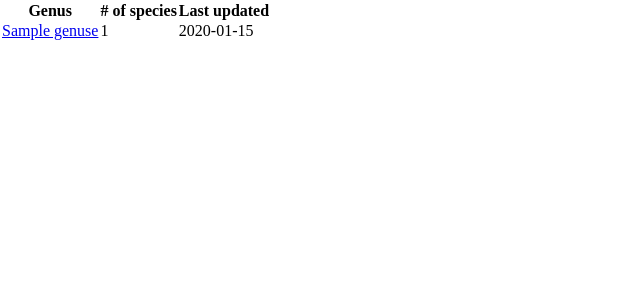
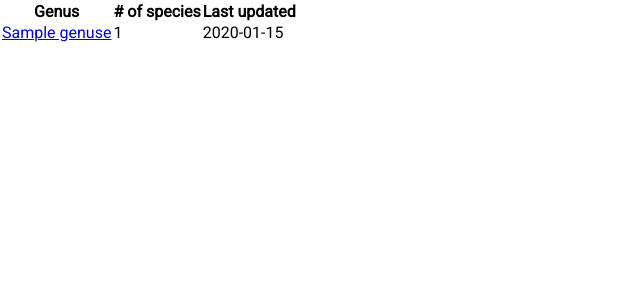
Before and after one commit to katebalan/eating_project, a Symfony app: template app/Resources/views/genus/list.html.twig in a window 1280 px wide. Shown: the top 300 px of the page, without its empty margins (0-640 px from the left). Run offline with Twig, Linux system fonts and the light colour scheme; the template is opened without the code that fills it: most values are stand-ins (such as "Sample title", 1, 10 or a date in 2020); some libraries are stand-ins or nearby versions.

Commit message:
font-family

```diff
--- a/app/Resources/views/base.html.twig
+++ b/app/Resources/views/base.html.twig
@@ -4,6 +4,7 @@
         <meta charset="UTF-8" />
         <title>{% block title %}{% endblock %}</title>
         {% block stylesheets %}
+            <link href="https://fonts.googleapis.com/css?family=Roboto" rel="stylesheet">
             <link href="{{ asset('css/style.css') }}" type="text/css" rel="stylesheet" />
         {% endblock %}
         <link rel="icon" type="image/x-icon" href="{{ asset('favicon.ico') }}" />
--- a/web/css/style.css
+++ b/web/css/style.css
@@ -5,6 +5,7 @@
 
 body {
     margin: 0 auto;
+    font-family: 'Roboto', sans-serif;
 }
 
 h1 {
```
